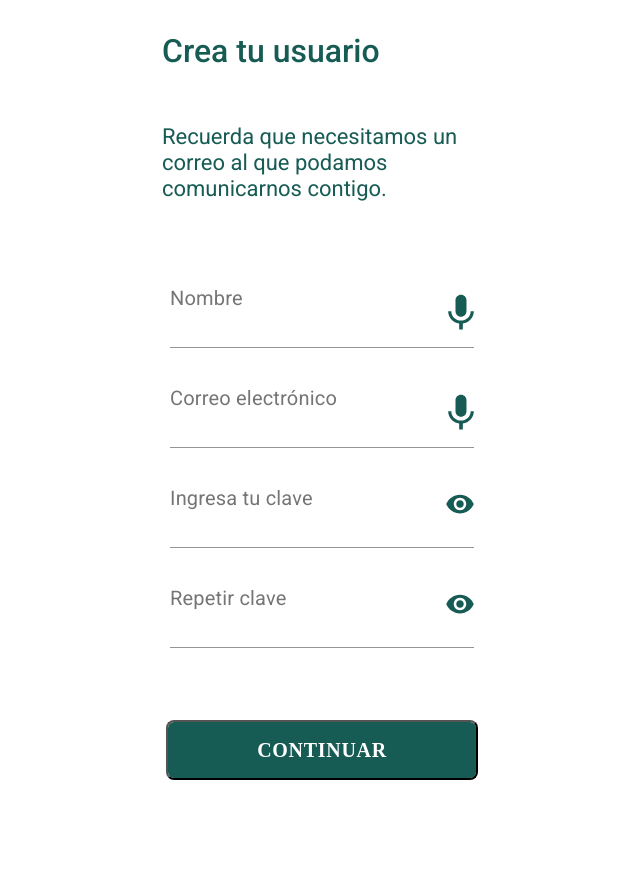
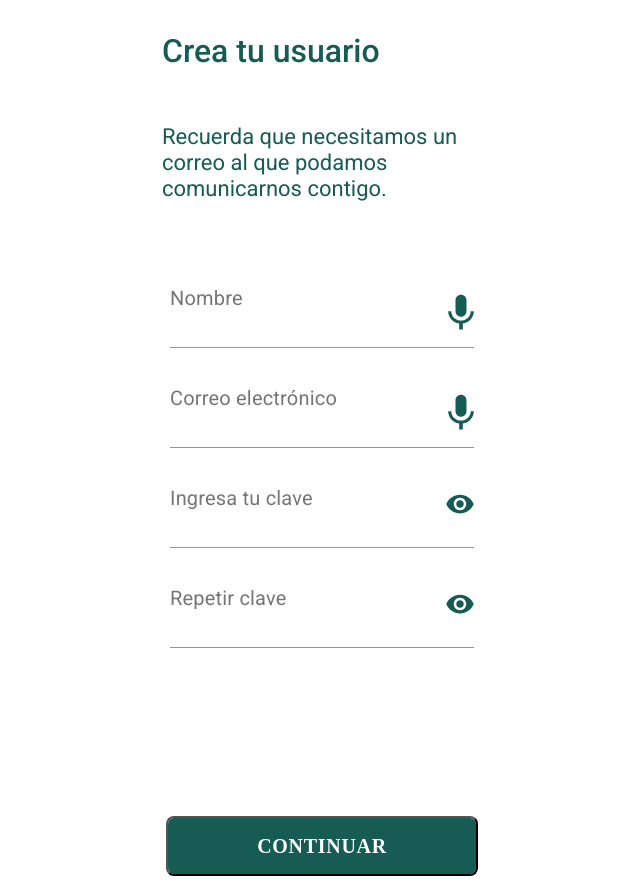
Before and after one commit to veronicaurrutia/scl012-tenpo, a React (Create React App) app: page /registrarse in a window 1280 px wide. Shown: the whole page, without its empty margins (318-958 px from the left). Before the commit the page ends 800 px from the top, so only its background shows below. Built offline with nearby package versions, Linux system fonts and the light colour scheme.

Commit message:
fix component registry view

```diff
--- a/src/assets/css/registry.css
+++ b/src/assets/css/registry.css
@@ -40,3 +40,7 @@
     right: 0px;
 
 }
+.container-button{
+    display: flex;
+    align-items: center;
+}
--- a/src/components/Registry.jsx
+++ b/src/components/Registry.jsx
@@ -59,7 +59,7 @@ const Registry = () => {
         </div>
       </form>
     </div>
-    <div style={{display:'flex', justifyContent:'center'}}>
+    <div className='container-button'>
      <ButtonPrimary title='Continuar'/>
     </div>
      </>
```
